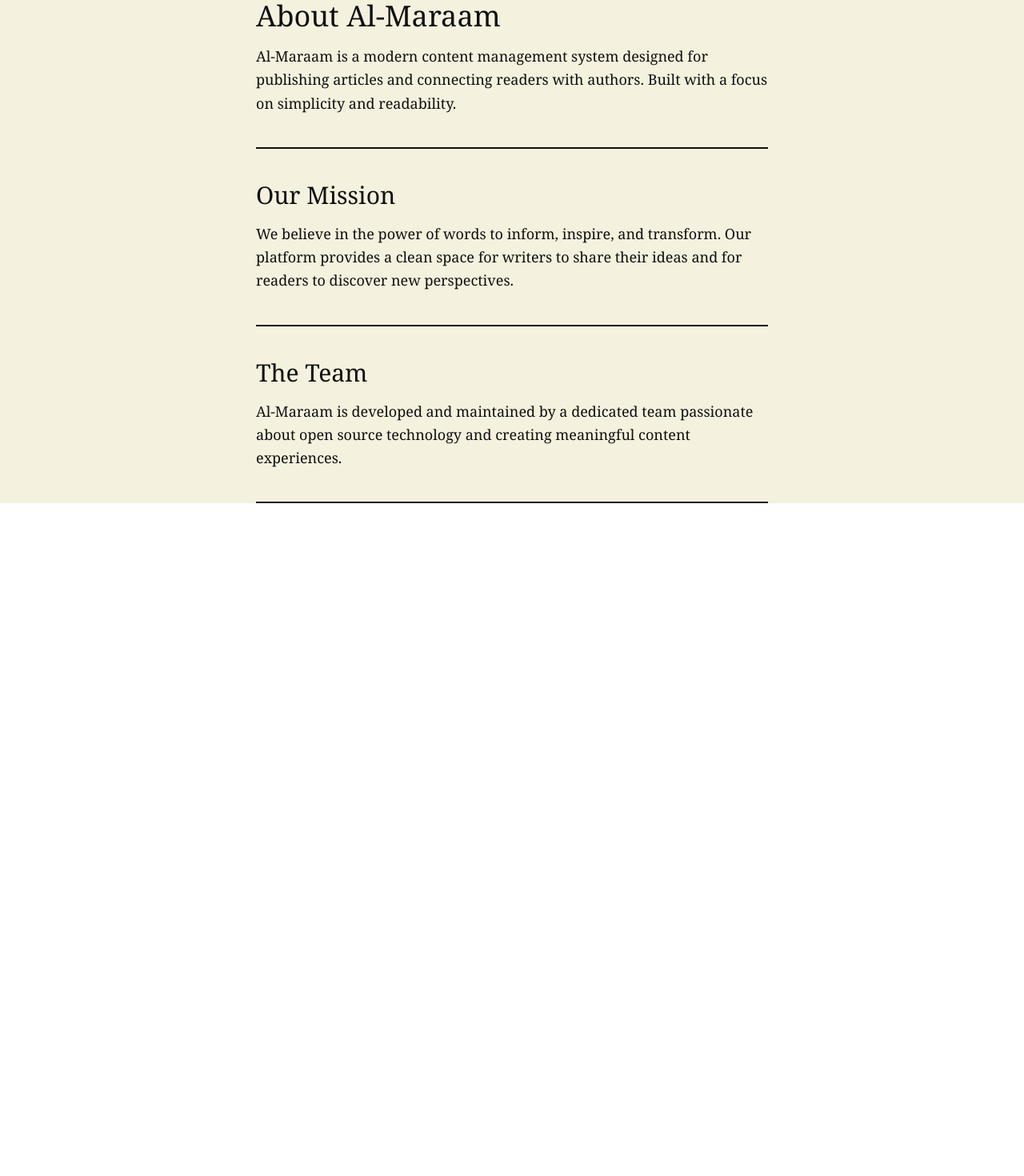
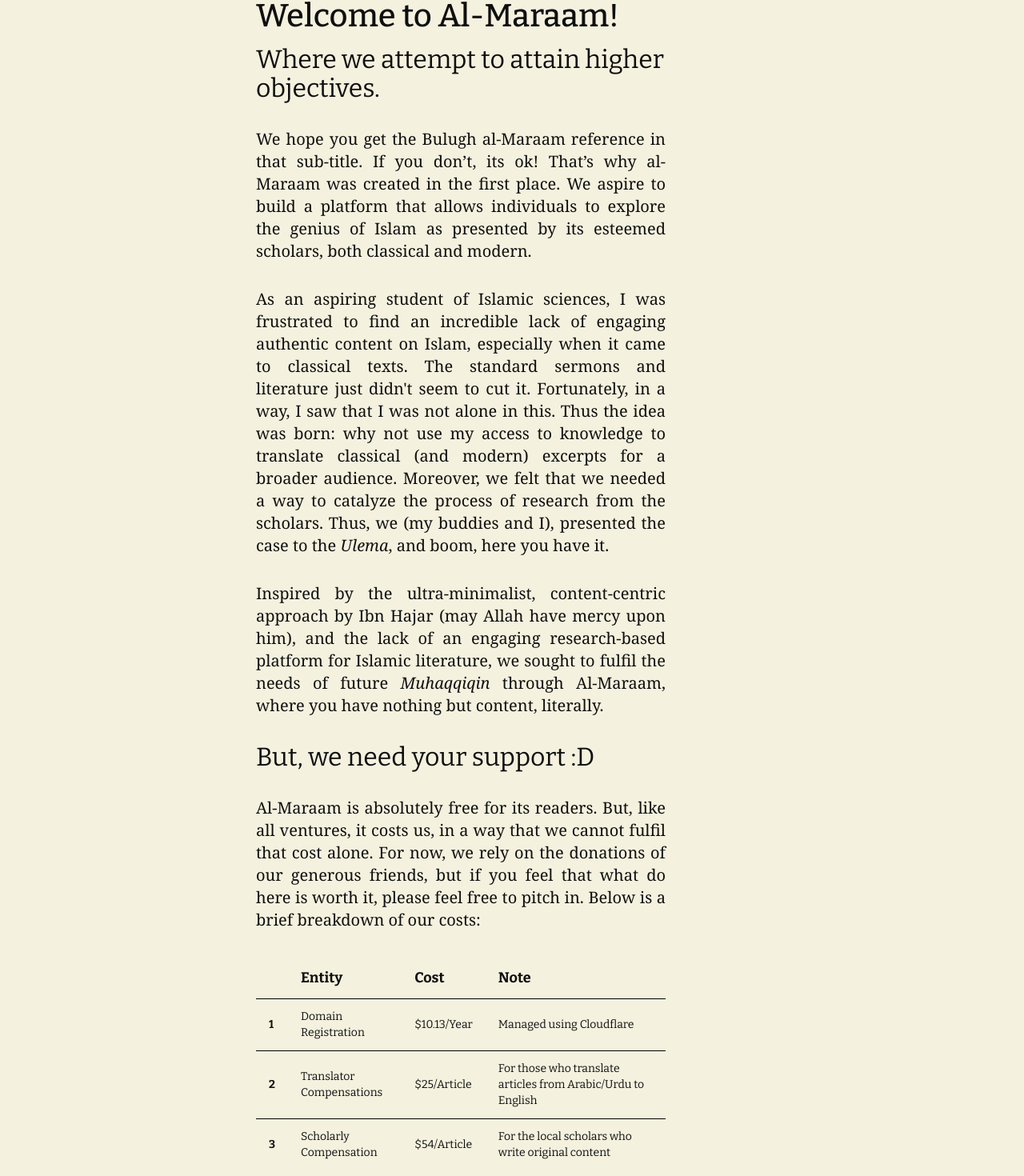
Before and after one commit to SadeemSajid/almaraam, a SvelteKit app: page /about in a window 1280 px wide. Shown: the part 197-1667 px from the top of the page at 80% size. Before the commit the page ends 826 px from the top, so only its background shows below. Built offline with nearby package versions, Linux system fonts and the light colour scheme; a web font is replaced by a local one.

Commit message:
feat: Author information & About Us

```diff
--- a/src/app.css
+++ b/src/app.css
@@ -13,20 +13,20 @@
 }
 
 h1 {
-	@apply font-bitter text-[40px] font-medium;
+	@apply font-bitter text-2xl sm:text-3xl md:text-4xl lg:text-[40px] font-medium;
 }
 
 h2 {
-	@apply font-bitter text-[32px];
+	@apply font-bitter text-xl sm:text-2xl md:text-3xl lg:text-[32px];
 }
 
 h3,
 h4 {
-	@apply font-bitter text-[24px];
+	@apply font-bitter text-lg sm:text-xl md:text-2xl lg:text-[24px];
 }
 
 p {
-	@apply font-georgia text-[20px];
+	@apply font-georgia text-base sm:text-lg md:text-xl;
 }
 
 h1,
@@ -34,8 +34,15 @@
 h3,
 p,
 a,
-li {
+li,
+th,
+td {
 	@apply text-secondary;
+}
+
+th,
+td {
+	@apply font-bitter;
 }
 
 a:hover,
--- a/src/lib/components/ArticleListing.svelte
+++ b/src/lib/components/ArticleListing.svelte
@@ -29,14 +29,14 @@
 <div class="flex flex-col gap-4 md:gap-6">
 	<div class="flex gap-4 md:gap-6 lg:gap-9">
 		{#if author != ''}
-			<h3 class="text-accent lg:text-2xl md:text-lg text-sm">{author}.</h3>
+			<h3><a href={`/author/${authorId}`} class="text-accent hover:underline">{author}.</a></h3>
 		{:else}
 			<div class="skeleton h-6 w-12 bg-secondary/10"></div>
 		{/if}
-		<h3 class="text-accent lg:text-2xl md:text-lg text-sm">{formatDate(date)}.</h3>
+		<h3 class="text-accent">{formatDate(date)}.</h3>
 	</div>
-	<h1 class="text-2xl sm:text-3xl md:text-4xl lg:text-[48px] w-[90%] sm:w-[85%] md:w-[80%]">
-		<a href={`/article/${id}`} class="leading-normal">{title}</a>
+	<h1>
+		<a href={`/article/${id}`}>{title}</a>
 	</h1>
-	<p class="text-sm sm:text-base md:text-lg">{cutExcerpt(excerpt, excerpt_limit)}</p>
+	<p>{cutExcerpt(excerpt, excerpt_limit)}</p>
 </div>
--- a/src/lib/components/Drawer.svelte
+++ b/src/lib/components/Drawer.svelte
@@ -24,7 +24,7 @@
 			<div class="mx-4 md:mx-24 flex flex-col md:flex-row justify-between items-center">
 				<!-- Links -->
 				<div
-					class="flex flex-col border-b-2 border-b-secondary md:border-r-2 md:border-r-secondary md:border-b-0 pr-0 md:pr-16 pb-8 md:gap-8"
+					class="flex flex-col border-b-2 border-b-secondary md:border-r-2 md:border-r-secondary md:border-b-0 pr-0 md:pr-16 pb-8 md:gap-8 gap-4 mb-10 md:mb-0"
 				>
 					<h1>
 						<a href="/" on:click={hideDrawer} class="text-2xl sm:text-3xl md:text-5xl">Home.</a>
--- a/src/lib/components/Markdown.svelte
+++ b/src/lib/components/Markdown.svelte
@@ -5,6 +5,7 @@
 	export let content = '';
 	export let title = '';
 	export let author = '';
+	export let authorId = '';
 	export let date: Date;
 
 	let html: string;
@@ -20,8 +21,8 @@
 
 <div class="flex flex-col w-full gap-6">
 	<div class="flex md:flex-row flex-col md:gap-20 gap-4 md:items-center">
-		<h3 class="text-accent font-normal">{author}</h3>
-		<h3 class="text-accent text-[20px] font-normal">{formatDate(date)}</h3>
+		<h3><a href={`/author/${authorId}`} class="text-accent hover:underline">{author}</a></h3>
+		<h3 class="text-accent">{formatDate(date)}</h3>
 	</div>
 	<h1>{title}</h1>
 	<div
--- a/src/routes/about/+page.svelte
+++ b/src/routes/about/+page.svelte
@@ -4,34 +4,80 @@
 <script lang="ts">
 </script>
 
-<div class="xl:mx-80 mx-4 flex flex-col gap-6 md:gap-8 lg:gap-10">
-	<section class="flex flex-col gap-4">
-		<h1 class="text-3xl md:text-4xl font-serif">About Al-Maraam</h1>
-		<p class="text-lg leading-relaxed">
-			Al-Maraam is a modern content management system designed for publishing articles and
-			connecting readers with authors. Built with a focus on simplicity and readability.
-		</p>
-	</section>
+<div class="xl:mx-80 mx-4 flex flex-col gap-6 md:gap-8">
+	<div class="flex flex-col gap-4">
+		<h1>Welcome to Al-Maraam!</h1>
+		<h2>Where we attempt to attain higher objectives.</h2>
+	</div>
+	<p class="xl:w-[80%] text-justify">
+		We hope you get the Bulugh al-Maraam reference in that sub-title. If you don’t, its ok! That’s
+		why al-Maraam was created in the first place. We aspire to build a platform that allows
+		individuals to explore the genius of Islam as presented by its esteemed scholars, both classical
+		and modern.
+	</p>
 
-	<hr class="border border-secondary" />
+	<p class="xl:w-[80%] text-justify">
+		As an aspiring student of Islamic sciences, I was frustrated to find an incredible lack of
+		engaging authentic content on Islam, especially when it came to classical texts. The standard
+		sermons and literature just didn't seem to cut it. Fortunately, in a way, I saw that I was not
+		alone in this. Thus the idea was born: why not use my access to knowledge to translate classical
+		(and modern) excerpts for a broader audience. Moreover, we felt that we needed a way to catalyze
+		the process of research from the scholars. Thus, we (my buddies and I), presented the case to
+		the <span class="italic">Ulema</span>, and boom, here you have it.
+	</p>
 
-	<section class="flex flex-col gap-4">
-		<h2 class="text-2xl md:text-3xl font-serif">Our Mission</h2>
-		<p class="text-lg leading-relaxed">
-			We believe in the power of words to inform, inspire, and transform. Our platform provides a
-			clean space for writers to share their ideas and for readers to discover new perspectives.
-		</p>
-	</section>
+	<p class="xl:w-[80%] text-justify">
+		Inspired by the ultra-minimalist, content-centric approach by Ibn Hajar (may Allah have mercy
+		upon him), and the lack of an engaging research-based platform for Islamic literature, we sought
+		to fulfil the needs of future <span class="italic">Muhaqqiqin</span> through Al-Maraam, where you
+		have nothing but content, literally.
+	</p>
 
-	<hr class="border border-secondary" />
+	<h2>But, we need your support :D</h2>
 
-	<section class="flex flex-col gap-4">
-		<h2 class="text-2xl md:text-3xl font-serif">The Team</h2>
-		<p class="text-lg leading-relaxed">
-			Al-Maraam is developed and maintained by a dedicated team passionate about open source
-			technology and creating meaningful content experiences.
-		</p>
-	</section>
+	<p class="xl:w-[80%] text-justify">
+		Al-Maraam is absolutely free for its readers. But, like all ventures, it costs us, in a way that
+		we cannot fulfil that cost alone. For now, we rely on the donations of our generous friends, but
+		if you feel that what do here is worth it, please feel free to pitch in. Below is a brief
+		breakdown of our costs:
+	</p>
 
-	<hr class="border border-secondary" />
+	<div class="mb-10 xl:w-[80%]">
+		<div class="overflow-x-auto">
+			<table class="table table-zebra">
+				<!-- head -->
+				<thead>
+					<tr>
+						<th class="w-8"></th>
+						<th class="text-sm md:text-lg">Entity</th>
+						<th class="text-sm md:text-lg">Cost</th>
+						<th class="text-sm md:text-lg min-w-[200px]">Note</th>
+					</tr>
+				</thead>
+				<tbody>
+					<!-- row 1 -->
+					<tr>
+						<th>1</th>
+						<td>Domain Registration</td>
+						<td>$10.13/Year</td>
+						<td>Managed using Cloudflare</td>
+					</tr>
+					<!-- row 2 -->
+					<tr>
+						<th>2</th>
+						<td>Translator Compensations</td>
+						<td>$25/Article</td>
+						<td>For those who translate articles from Arabic/Urdu to English</td>
+					</tr>
+					<!-- row 3 -->
+					<tr>
+						<th>3</th>
+						<td>Scholarly Compensation</td>
+						<td>$54/Article</td>
+						<td>For the local scholars who write original content</td>
+					</tr>
+				</tbody>
+			</table>
+		</div>
+	</div>
 </div>
--- a/src/routes/article/[id]/+page.svelte
+++ b/src/routes/article/[id]/+page.svelte
@@ -64,6 +64,7 @@
 				content={article.content}
 				title={article.title}
 				author={author.name}
+				authorId={author.id}
 				date={new Date(article.created_at ?? new Date())}
 			/>
 			{#if tags.length > 0}
--- /dev/null
+++ b/src/routes/author/[id]/+page.server.ts
@@ -0,0 +1,10 @@
+import { supabase } from '$lib/supabaseClient';
+
+export const load = async ({ params }) => {
+	const { data: author } = await supabase.from('authors').select('*').eq('id', params.id).single();
+
+	return {
+		id: params.id,
+		author
+	};
+};
--- /dev/null
+++ b/src/routes/author/[id]/+page.svelte
@@ -0,0 +1,14 @@
+<script lang="ts">
+	export let data;
+</script>
+
+<div class="xl:mx-80 mx-4 flex flex-col gap-6 md:gap-8">
+	{#if data.author}
+		<h1>{data.author.name}</h1>
+		{#if data.author.description}
+			<p>{data.author.description}</p>
+		{/if}
+	{:else}
+		<p>Author not found.</p>
+	{/if}
+</div>
--- a/src/routes/explore/+page.svelte
+++ b/src/routes/explore/+page.svelte
@@ -15,7 +15,7 @@
 </script>
 
 <div class="xl:mx-80 mx-4 flex flex-col gap-4 md:gap-6 lg:gap-8">
-	<h1 class="text-2xl sm:text-3xl md:text-4xl lg:text-[48px]">Explore Tags</h1>
+	<h1>Explore Tags</h1>
 	{#if loading}
 		<div class="skeleton h-6 w-full bg-secondary/10"></div>
 		<div class="skeleton h-6 w-5/6 bg-secondary/10"></div>
@@ -24,16 +24,13 @@
 		<div class="flex flex-wrap gap-3">
 			{#each tags as tag}
 				<p>
-					<a
-						href={`/tag/${tag.id}`}
-						class="text-lg sm:text-xl md:text-2xl underline underline-offset-4 transition-colors"
-					>
+					<a href={`/tag/${tag.id}`} class="underline underline-offset-4">
 						{tag.name}
 					</a>
 				</p>
 			{/each}
 		</div>
 	{:else}
-		<p class="text-secondary">No tags found.</p>
+		<p>No tags found.</p>
 	{/if}
 </div>
--- a/src/routes/search/+page.svelte
+++ b/src/routes/search/+page.svelte
@@ -56,16 +56,20 @@
 		<div class="skeleton h-6 bg-secondary/10"></div>
 		<div class="skeleton h-6 bg-secondary/10"></div>
 	{:else if searched && articles.length === 0}
-		<p class="text-lg">No articles found.</p>
+		<p>No articles found.</p>
 	{:else if articles.length > 0}
 		{#each articles as article}
 			<div class="flex flex-col gap-4 md:gap-6">
-				<h1 class="text-2xl sm:text-3xl md:text-4xl lg:text-[48px] sm:w-[85%] md:w-[100%]">
-					<a href={`/article/${article.id}`} class="leading-normal">{article.title}</a>
+				<h1>
+					<a href={`/article/${article.id}`}>{article.title}</a>
 				</h1>
 				<div class="flex gap-4 md:gap-6 lg:gap-9">
-					<h3 class="text-accent lg:text-2xl md:text-lg text-sm">{article.authorName || ''}.</h3>
-					<h3 class="text-accent lg:text-2xl md:text-lg text-sm">
+					<h3>
+						<a href={`/author/${article.author_id}`} class="text-accent"
+							>{article.authorName || ''}.</a
+						>
+					</h3>
+					<h3 class="text-accent">
 						{formatDate(article.created_at?.toString() ?? '0000-00-00')}.
 					</h3>
 				</div>
```
Also changed, not shown: src/routes/tag/[id]/+page.svelte (+10 -6 lines).
